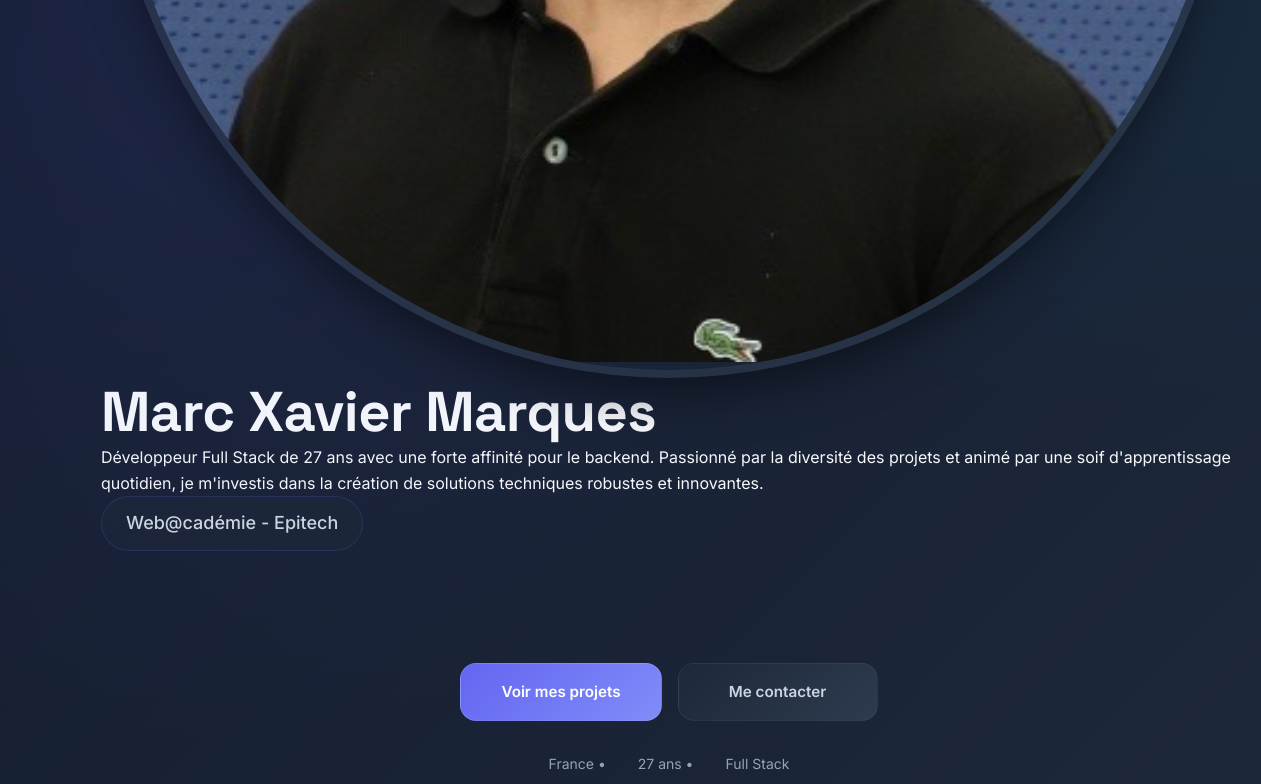
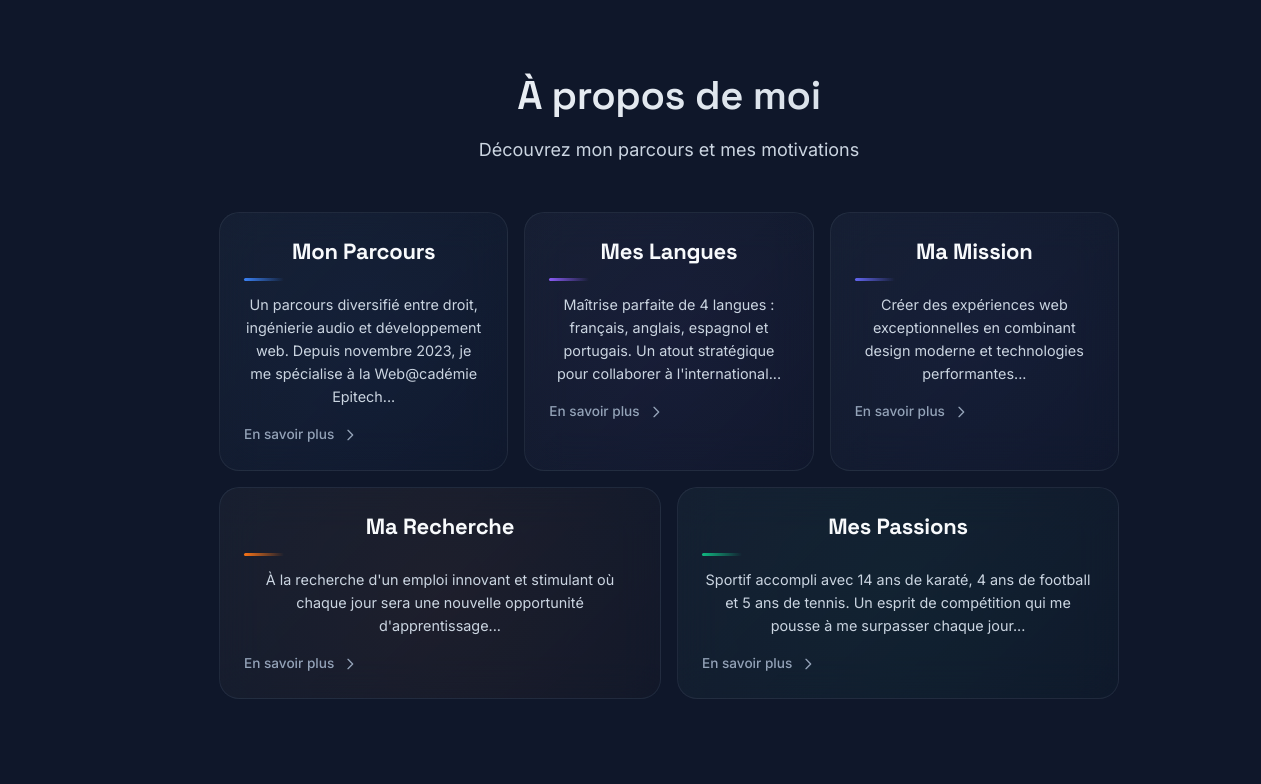
Before and after one commit to MarquesMarco1/Portfolio-titre, a Next.js app in the folder portfolio-marco/: page / in a window 1536 px wide. Shown: the part 840-1624 px from the top of the page, without its empty margins (99-1360 px from the left). Built offline with nearby package versions, Linux system fonts and the light colour scheme; no server answers.

Commit message:
fix: Restore original desktop layout for screens > 1280px

```diff
--- a/portfolio-marco/app/globals.css
+++ b/portfolio-marco/app/globals.css
@@ -2448,3 +2448,168 @@ Galerie Circulaire 3D - Projects
     grid-template-columns: repeat(4, 1fr) !important;
   }
 }
+
+/* ====================================
+   DESKTOP - RESTAURATION LAYOUT ORIGINAL
+==================================== */
+
+/* Desktop (> 1280px) - Layout original non modifié */
+@media (min-width: 1281px) {
+  /* Hero - Disposition horizontale originale */
+  .hero {
+    padding: 0 !important;
+    min-height: 100vh !important;
+  }
+
+  .hero > div:first-child {
+    max-width: 1200px !important;
+    padding: 0 2rem !important;
+    display: flex !important;
+    flex-direction: column !important;
+    align-items: center !important;
+    gap: 3rem !important;
+  }
+
+  /* Section haute : Image à GAUCHE + Texte à DROITE */
+  .hero > div:first-child > div:first-child {
+    display: flex !important;
+    flex-direction: row !important;
+    align-items: center !important;
+    gap: 4rem !important;
+    width: 100% !important;
+    justify-content: center !important;
+    text-align: left !important;
+  }
+
+  /* Image 400px originale */
+  .hero > div:first-child > div:first-child > div:first-child > div[data-image] {
+    width: 400px !important;
+    height: 400px !important;
+    border-width: 8px !important;
+  }
+
+  /* Container du texte */
+  .hero > div:first-child > div:first-child > div:nth-child(2) {
+    flex: 1 !important;
+    min-width: 0 !important;
+    display: flex !important;
+    flex-direction: column !important;
+    align-items: center !important;
+    text-align: center !important;
+  }
+
+  /* Titre original */
+  .hero h1 {
+    font-size: clamp(2.5rem, 5vw, 4rem) !important;
+    line-height: 1.2 !important;
+  }
+
+  /* Description originale */
+  .hero p {
+    font-size: 1.125rem !important;
+    max-width: 600px !important;
+  }
+
+  /* Badge original */
+  .hero > div:first-child > div:first-child > div:nth-child(2) > div {
+    font-size: 1.125rem !important;
+    padding: 0.75rem 1.5rem !important;
+  }
+
+  /* Section basse : Boutons + Infos + Liens */
+  .hero > div:first-child > div:nth-child(2) {
+    margin-top: 4rem !important;
+    max-width: 800px !important;
+  }
+
+  .hero .btn-elegant {
+    width: auto !important;
+    padding: 0.875rem 2rem !important;
+    font-size: 1rem !important;
+  }
+
+  .hero > div:first-child > div:nth-child(2) > div:first-child {
+    flex-direction: row !important;
+    gap: 1rem !important;
+  }
+
+  /* Sections */
+  section {
+    padding: 6rem 2rem !important;
+  }
+
+  .section-title {
+    font-size: 2.5rem !important;
+  }
+
+  .section-subtitle {
+    font-size: 1.125rem !important;
+  }
+
+  /* About - Layout original */
+  #about .grid {
+    grid-template-columns: repeat(2, 1fr) !important;
+    gap: 2rem !important;
+  }
+
+  /* Skills - Layout original */
+  #skills .grid {
+    grid-template-columns: repeat(6, 1fr) !important;
+    gap: 2rem !important;
+  }
+
+  /* Contact - 2 colonnes original */
+  #contact .lg\:grid-cols-2 {
+    grid-template-columns: repeat(2, 1fr) !important;
+    gap: 4rem !important;
+  }
+
+  #contact .md\:grid-cols-3 {
+    grid-template-columns: repeat(3, 1fr) !important;
+  }
+
+  #contact .md\:grid-cols-2 {
+    grid-template-columns: repeat(2, 1fr) !important;
+  }
+
+  #contact .card {
+    padding: 2.5rem !important;
+  }
+
+  #contact h3 {
+    font-size: 1.875rem !important;
+  }
+
+  #contact p {
+    font-size: 1.125rem !important;
+  }
+
+  /* Footer - Layout original */
+  footer .grid {
+    grid-template-columns: repeat(3, 1fr) !important;
+  }
+
+  /* Cards et Glass originaux */
+  .glass {
+    padding: 2rem !important;
+  }
+
+  .card {
+    padding: 2rem !important;
+  }
+
+  /* Projects - Galerie 3D originale */
+  .projects-3d-scene {
+    height: 600px !important;
+  }
+
+  .projects-3d-assembly {
+    width: 320px !important;
+    height: 320px !important;
+  }
+
+  .project-3d-card {
+    width: 280px !important;
+    height: 380px !important;
+  }
+}
```
